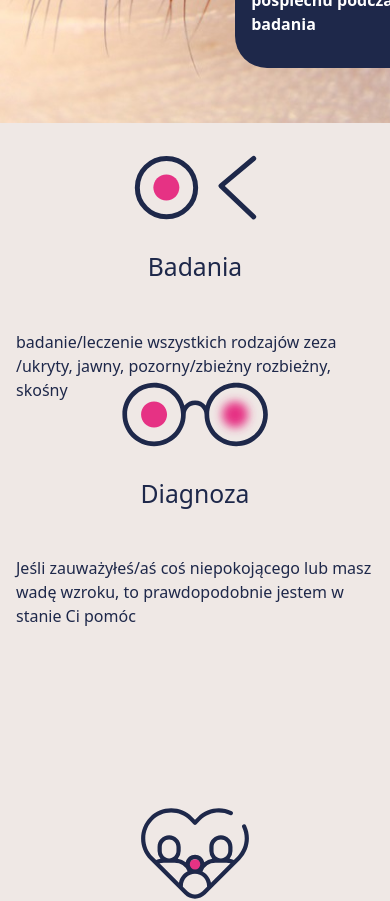
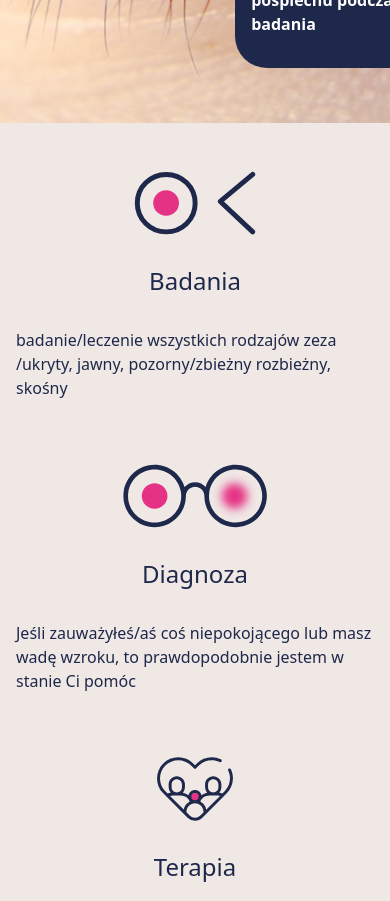
Before and after one commit to D3nyFRND/orto_eye, a Vue app: page / in a window 390 px wide. Shown: the part 780-1681 px from the top of the page. Built offline with nearby package versions, Linux system fonts and the light colour scheme; the HTML template or start-up script is replaced by a standard one.

Commit message:
Offer section mobile update

```diff
--- a/src/components/offer/offer.scss
+++ b/src/components/offer/offer.scss
@@ -45,3 +45,24 @@
         }
     }
 }
+
+@media only screen and (max-width:1300px){
+    .offerWrapper{
+        flex-direction: column;
+        padding: 1rem 0;
+
+        .offerContainer{
+            &:nth-child(2){
+                bottom: 0 !important;
+            }
+
+            p{
+                font-size: 1rem !important;
+                margin: 1rem 0 !important;
+            }
+            img{
+                height: 4rem;
+            }
+        }
+    }
+}
--- a/src/index.scss
+++ b/src/index.scss
@@ -31,3 +31,12 @@ section{
 #app{
   margin: 0;
 }
+
+@media only screen and (max-width:1400px) {
+  h2{
+    font-size: 1.5rem;
+  }
+  p{
+    font-size: 0.8rem;
+  }
+}
```
